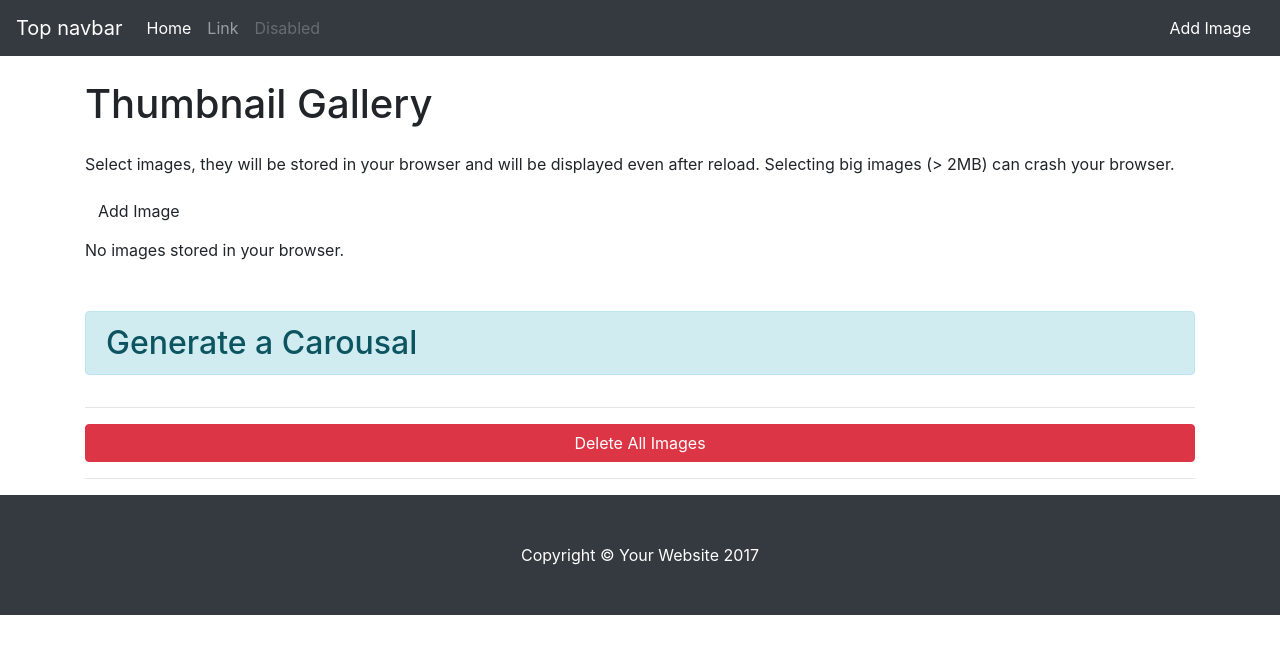
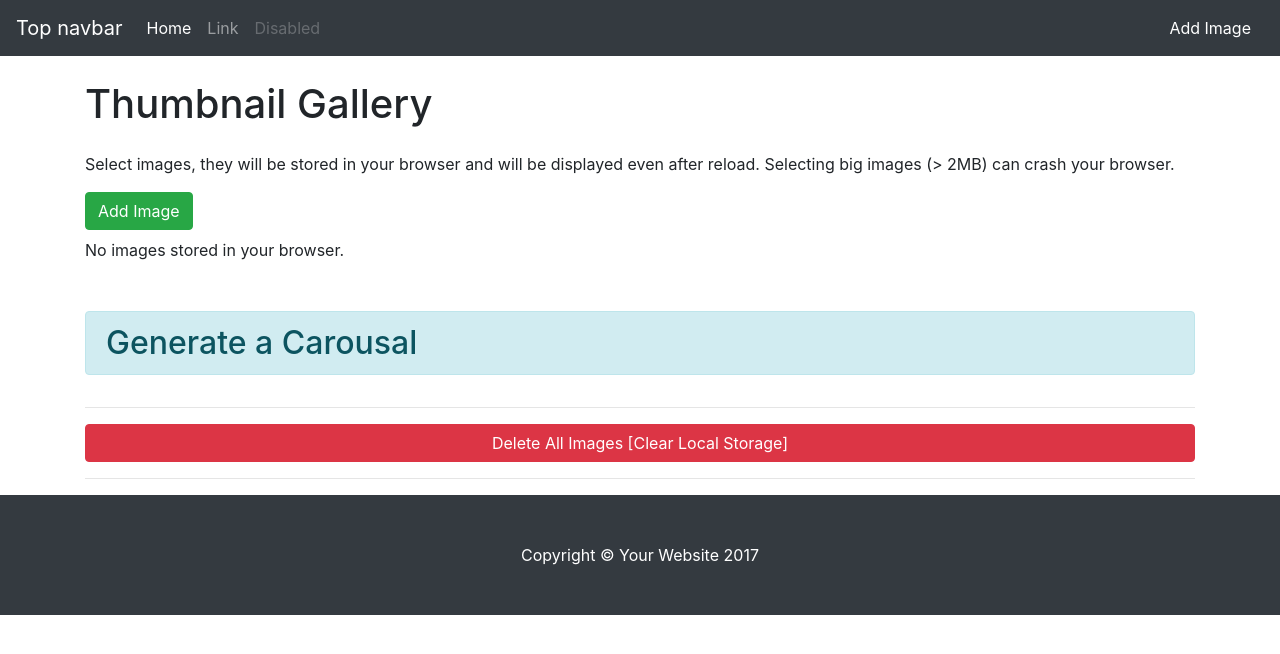
Before and after one commit to javidrashid/vue-image-gallery, a Vue app: page / in a window 1280 px wide. Shown: the top 654 px of the page. Built offline with nearby package versions, Linux system fonts and the light colour scheme; what vue-pure-lightbox would draw is missing.

Commit message:
Added UI

```diff
--- a/src/components/ImageContainer.vue
+++ b/src/components/ImageContainer.vue
@@ -3,7 +3,7 @@
       <h1 class="my-4 text-center text-lg-left">Thumbnail Gallery</h1>
       <p>Select images, they will be stored in your browser and will be displayed even after reload. Selecting big images (&gt; 2MB) can crash your browser.</p>
       <!-- <input type="file" id="files" @change="handleFileSelect"> -->
-       <label class="btn btn-default" @change="handleFileSelect">
+       <label class="btn btn-success" @change="handleFileSelect">
             Add Image <input type="file" accept="image/*" hidden />
         </label>
 
@@ -16,9 +16,10 @@
         <div  class="col-lg-3 col-md-4 col-xs-6" v-for="(img, index) in imagesObject">
           <a href="#" class="d-block mb-4 h-100">
             <img class="img-fluid img-thumbnail"  :src="img.imageData" alt="">
-             <button class="btn btn-danger btn-small" @click="deleteThisimage(index, $event)">Delete</button>
-               <span>{{ img.dateUploaded }}</span>
-           </a>
+               <p class="alert alert-info font-weight-light">Uploaded On{{ img.dateUploaded }}</p>
+               <button class="btn btn-block btn-sm btn-danger btn-small" @click="deleteThisimage(index, $event)">Delete</button>
+             </a>
+
         </div>
 
         <hr>
@@ -34,7 +35,7 @@
         </div>
         <hr>
 
-      <button @click="deleteAllImages" class="btn btn-danger btn-block ">Delete All Images</button>
+      <button @click="deleteAllImages" class="btn btn-danger btn-block ">Delete All Images [Clear Local Storage]</button>
 
       <hr>
     </div>
@@ -142,7 +143,7 @@ export default {
 </script>
 <style>
 .img-thumbnail {
-  border: 1px solid red;
+
   width: 400px;
   height: 300px;
 }
@@ -152,4 +153,14 @@ export default {
   width: 50px !important;
   height: 50px !important;
 }
+.font-weight-light {
+  font-size:12px;
+
+
+}
+a {
+  /* border: 2px solid rgba(0, 0, 0, 0.678); */
+   cursor: auto;
+   text-decoration: none !important;
+}
 </style>
```
